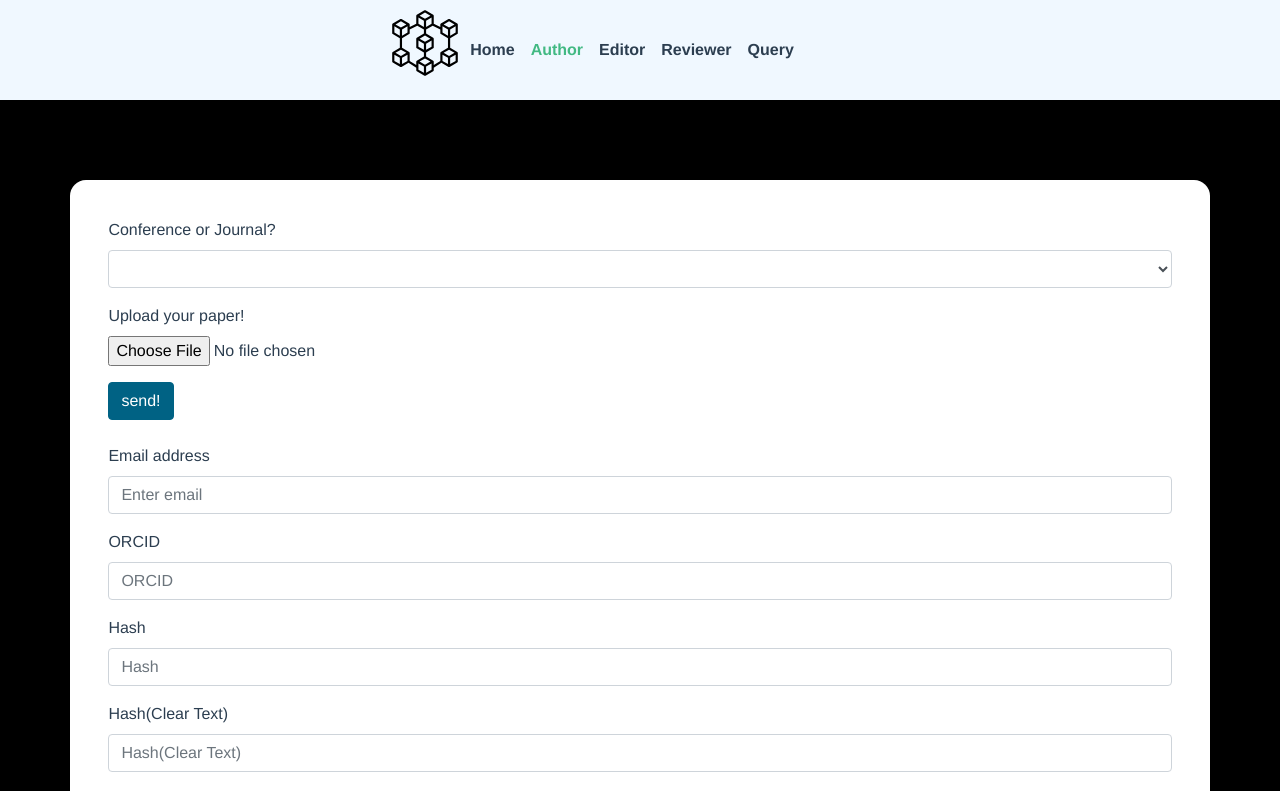
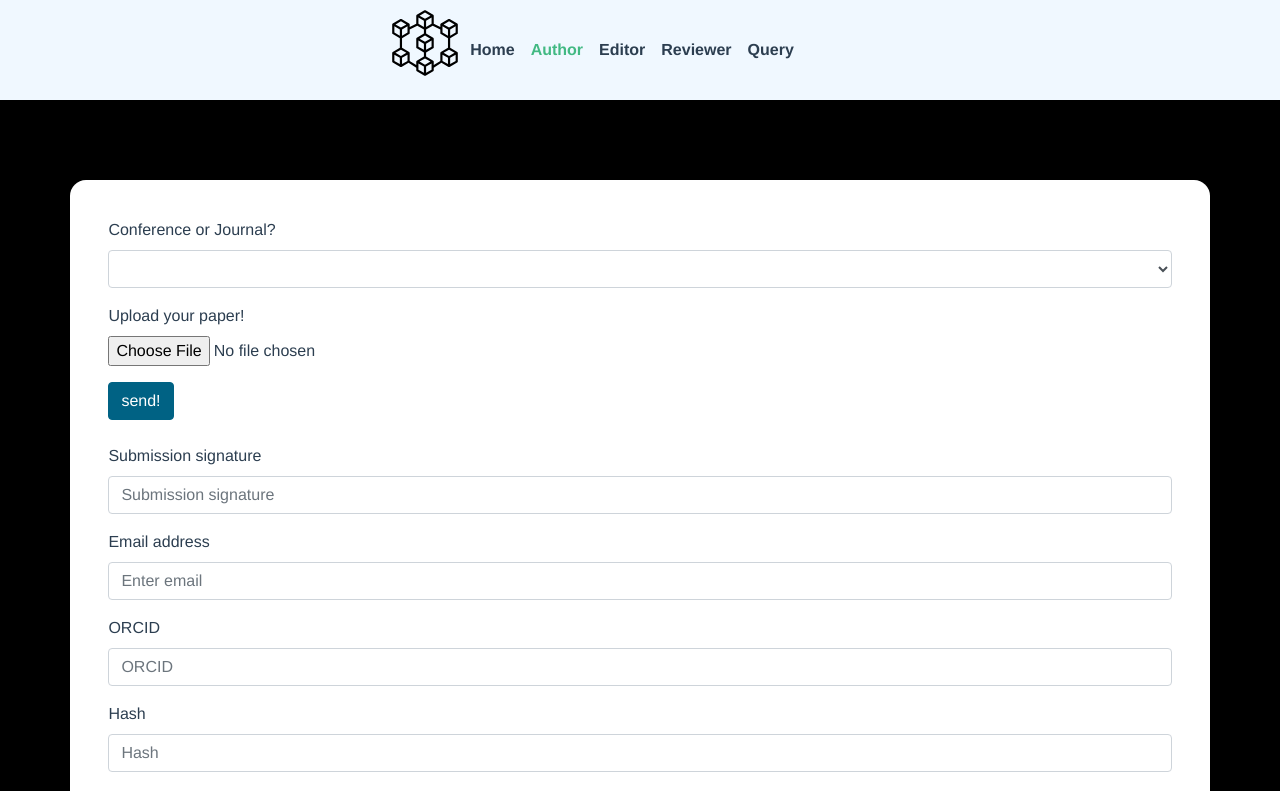
Before and after one commit to BlockChain-Paper-Submission-System/BPSS---WebPage-, a Vue app: page /#/Author in a window 1280 px wide. Shown: the top 791 px of the page. Built offline with nearby package versions, Linux system fonts and the light colour scheme; a web font is replaced by a local one.

Commit message:
SS feature was revised.

```diff
--- a/src/views/author.vue
+++ b/src/views/author.vue
@@ -21,6 +21,10 @@
     <button class="btn btn-primary" @click="uploadFile()">send!</button>
     <br>
     <br>
+    <div class="form-group">
+      <label for="SS">Submission signature</label>
+      <input type="text" class="form-control" id="SS" placeholder="Submission signature" v-model="submitContent.ss">
+    </div>
     <div class="form-group">
       <label for="exampleInputEmail1">Email address</label>
       <input type="email" class="form-control" id="exampleInputEmail1" aria-describedby="emailHelp" placeholder="Enter email" v-model="submitContent.mail">
@@ -57,9 +61,9 @@ export default {
     return{
       paperTitle:null,
       filePaper:null,
-      ss:null, //submission signature
       txId:null,
       submitContent:{
+        ss:null, //submission signature
         conf:null,
         hashCT:null,
         hash:null,
@@ -107,7 +111,6 @@ export default {
     },
     hideReminder(){
       this.txId = null;
-      this.ss = null;
     },
     submit(){
       if(this.submitContent.status==null){
@@ -127,12 +130,12 @@ export default {
         coAuthor:this.submitContent.coAuthor,
         orcid:this.submitContent.orcid,
         mail:this.submitContent.mail,
+        ss:this.submitContent.ss,
         reqTime: reqTime,
         reqTimeForTest: reqTimeForTest
       })
       .then(response => {
           this.txId = response.data.txId;
-          this.ss = response.data.ss;
         })
       .catch((error) => { console.error(error) })
     }
```
